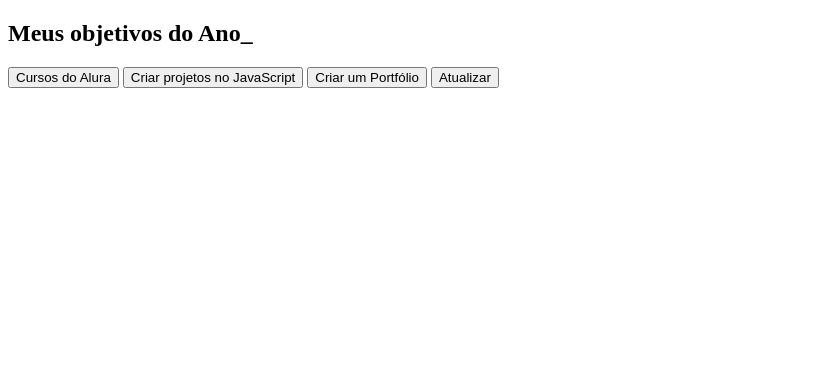
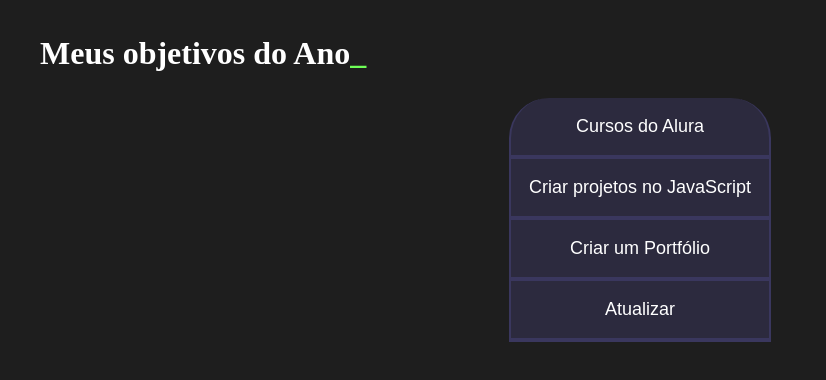
Before and after one commit to lyaannaribeiro/Mat-3.1, a plain HTML site: page index.html in a window 1280 px wide. Shown: the whole page, without its empty margins (0-826 px from the left). Drawn offline with Linux system fonts and the light colour scheme.

Commit message:
23/02/24

```diff
--- a/index.html
+++ b/index.html
@@ -9,7 +9,7 @@
 </head>
 <body>
      <section class="conteudo-principal">
-         <h2 class="titulo-principal">Meus objetivos do Ano_</h2>
+         <h2 class="titulo-principal">Meus objetivos do Ano<span>_</span></h2>
         <div class="botooes">
             <button class="botao">Cursos do Alura</button>
             <button class="botao">Criar projetos no JavaScript</button>
--- a/style.css
+++ b/style.css
@@ -1,4 +1,4 @@
-@import url('https://')
+@import url('https://fonts.googleapis.com/css2?family=Chakra+Petch:ital,wght@0,300;0,400;0,500;0,600;0,700;1,300;1,400;1,500;1,600;1,700&display=swap');
 :root {
 --cor-de-fundo: #1E1E1E;
 --verde: #6FFF57;
@@ -8,8 +8,71 @@
 --texto-fundo: rgba(58, 55, 94, 0.3);
 }
 
-
 body {
     background-color: var(--cor-de-fundo);
     color: var(--branco);
 }
+
+.conteudo-principal {
+    display: flex;
+    flex-direction: column;
+    justify-content: center;
+    align-items: center;
+    max-width: 1200px;
+    width: 100%;
+    margin: 0 auto;
+}
+
+.titulo-principal {
+    text-align: left;
+    width: 100%;
+    font-size: 32px;
+}
+
+.titulo-principal span {
+    color: var(--verde);
+}
+
+.botao {
+    font-family: "Crakra Petch", sans-serif;
+    background-color: var(--botao-inativo);
+    color: var(--branco);
+    display: flex;
+    justify-content: center;
+    padding: 1em;
+    font-size: 18px;
+    align-items: center;
+    width: 100%;
+    border-bottom: 4px solid var(--botao-ativo);
+    border-left: 2px solid var(--botao-ativo);
+    border-right: 2px solid var(--botao-ativo);
+    border-top: none;
+
+}
+
+.botoes {
+    display: block;
+}
+
+@media screen and (min-width: 768px) {
+    .botoes {
+        display: flex;
+    }
+}
+
+.botao:first-child {
+    border-radius: 40px 40px 0 0;
+
+@media screen and (min-width: 768px) {
+    .botoes {
+        display: flex;
+    }
+
+    .botao:first-child {
+        border-radius: 40px 0 0 0;
+    }
+
+    .botao:last-child {
+        border-radius: 0 40px 0 0;
+    }
+}
```
